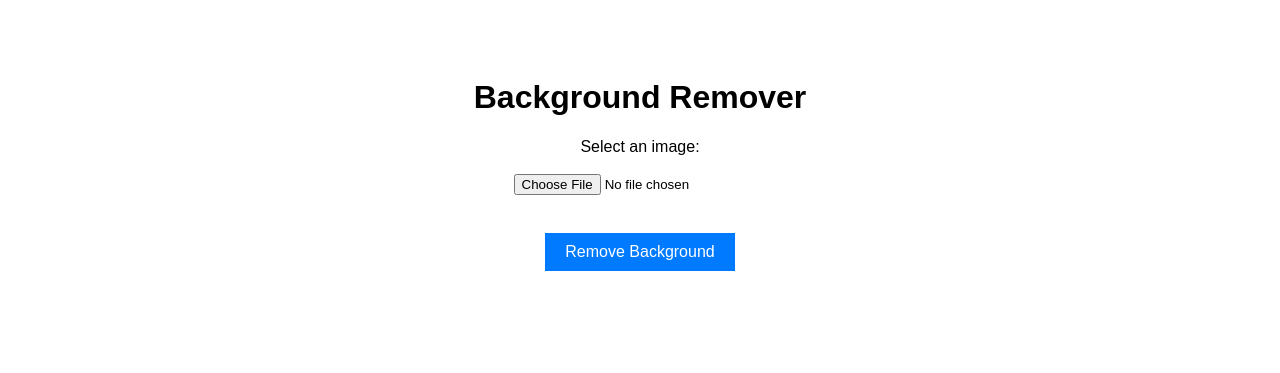
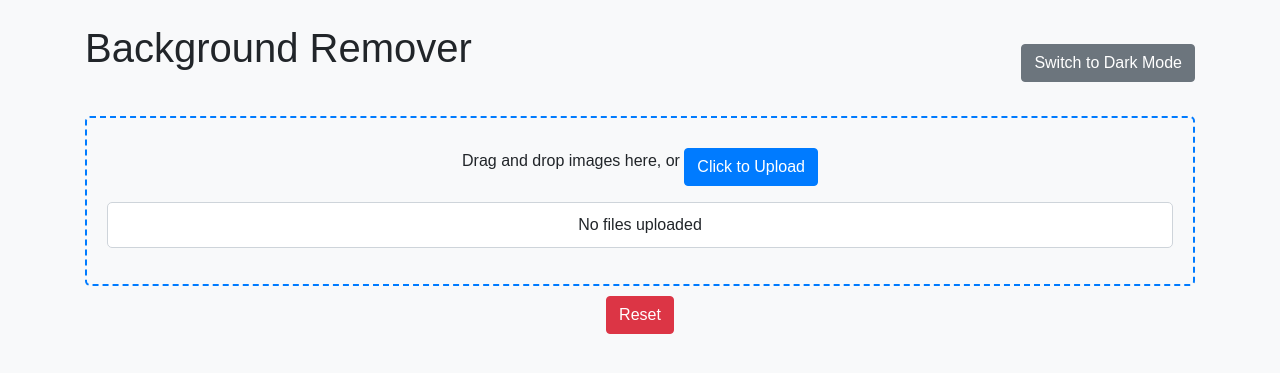
Before and after one commit to Donny1114/Remove_BG_WebApp, a Flask app: page / in a window 1280 px wide. Shown: the top 373 px of the page. Run offline with Flask 3, Linux system fonts and the light colour scheme; some libraries are stand-ins or nearby versions.

Commit message:
added dark mode, drag option and multiple file upload

```diff
--- a/app.py
+++ b/app.py
@@ -2,8 +2,11 @@ from flask import Flask, render_template, request, send_file, redirect, url_for
 from PIL import Image
 from rembg import remove
 import io
+import os
+import zipfile
 
 app = Flask(__name__)
+# app.secret_key = os.getenv('SECRET_KEY', 'your_default_secret_key_here')  # Set a secret key for session management
 
 
 @app.route('/')
@@ -12,25 +15,42 @@ def index():
 
 
 @app.route('/upload', methods=['POST'])
-def upload_image():
-    if 'image' not in request.files:
+def upload_images():
+    files = request.files.getlist('images')  # Get multiple files
+    if not files or files[0].filename == '':
         return redirect(request.url)
 
-    file = request.files['image']
-    if file.filename == '':
-        return redirect(request.url)
+    output_images = []
+    for file in files:
+        # Check for valid image files
+        if not file.filename.lower().endswith(('.png', '.jpg', '.jpeg', '.gif')):
+            return redirect(request.url)  # Redirect back if not an image
 
-    if file:
-        img = Image.open(file.stream)
-        output = remove(img)
+        try:
+            img = Image.open(file.stream)
+            output = remove(img)
 
-        # Save output to an in-memory file
-        img_io = io.BytesIO()
-        output.save(img_io, 'PNG')
-        img_io.seek(0)
+            img_io = io.BytesIO()
+            output.save(img_io, 'PNG')
+            img_io.seek(0)
 
-        # Return the image as an attachment for download
-        return send_file(img_io, mimetype='image/png', as_attachment=True, download_name='output.png')
+            output_images.append(img_io)
+        except Exception as e:
+            # Log the error or handle it appropriately
+            return redirect(request.url)  # Redirect back on error
+
+    # If there's only one image, return it as a single file download
+    if len(output_images) == 1:
+        return send_file(output_images[0], mimetype='image/png', as_attachment=True, download_name='output.png')
+
+    # If multiple images, return them as a zip file
+    zip_io = io.BytesIO()
+    with zipfile.ZipFile(zip_io, mode='w') as zipf:
+        for i, img_io in enumerate(output_images):
+            zipf.writestr(f'output_{i + 1}.png', img_io.read())
+
+    zip_io.seek(0)
+    return send_file(zip_io, mimetype='application/zip', as_attachment=True, download_name='output_images.zip')
 
 
 @app.route('/reset')
--- a/templates/index.html
+++ b/templates/index.html
@@ -4,88 +4,180 @@
     <meta charset="UTF-8">
     <meta name="viewport" content="width=device-width, initial-scale=1.0">
     <title>Background Remover</title>
-    <style>
+    <link rel="stylesheet" href="https://stackpath.bootstrapcdn.com/bootstrap/4.5.2/css/bootstrap.min.css">
+    <style id="theme-stylesheet">
+        /* Basic CSS Reset */
+        * {
+            margin: 0;
+            padding: 0;
+            box-sizing: border-box;
+        }
+
         body {
             font-family: Arial, sans-serif;
+            background-color: #f8f9fa;
+            transition: background-color 0.3s, color 0.3s;
+        }
+
+        h1 {
+            font-size: 2.5rem;
+            margin-bottom: 20px;
+        }
+
+        .upload-area {
+            border: 2px dashed #007bff;
+            border-radius: 5px;
+            padding: 20px;
             text-align: center;
-            padding: 50px;
+            transition: background-color 0.3s, border-color 0.3s;
         }
-        .container {
-            max-width: 500px;
-            margin: 0 auto;
+
+        .upload-area.dragover {
+            background-color: #e9ecef;
+            border-color: #0056b3;
         }
-        button {
-            background-color: #007bff;
-            color: white;
-            border: none;
-            padding: 10px 20px;
-            font-size: 16px;
-            cursor: pointer;
-            margin-top: 20px;
+
+        #file-names {
+            background-color: #ffffff;
+            border: 1px solid #ced4da;
+            border-radius: 5px;
+            padding: 10px;
+            margin-top: 15px;
         }
-        button:hover {
-            background-color: #0056b3;
+
+        #file-list {
+            list-style-type: none;
+            padding: 0;
         }
-        #output {
-            margin-top: 20px;
+
+        #file-list li {
+            padding: 5px 0;
+            border-bottom: 1px solid #dee2e6;
         }
-        #reset-button {
-            display: none;
-            margin-top: 20px;
+
+        #file-list li:last-child {
+            border-bottom: none;
+        }
+
+        .btn {
+            margin-top: 10px;
+        }
+
+        .dark-mode {
+            background-color: #343a40;
+            color: #ffffff;
+        }
+
+        .dark-mode .upload-area {
+            border-color: #6c757d;
+            background-color: #495057;
+        }
+
+        .dark-mode #file-names {
+            background-color: #495057;
+            border-color: #6c757d;
+        }
+
+        @media (max-width: 768px) {
+            h1 {
+                font-size: 2rem;
+            }
         }
     </style>
 </head>
 <body>
     <div class="container">
-        <h1>Background Remover</h1>
+        <div class="d-flex justify-content-between align-items-center my-4">
+            <h1 class="text-center">Background Remover</h1>
+            <button id="theme-toggle" class="btn btn-secondary">Switch to Dark Mode</button>
+        </div>
 
-        <!-- Image Upload Form -->
-        <form id="upload-form" method="POST" action="/upload" enctype="multipart/form-data">
-            <label for="image-upload">Select an image:</label><br><br>
-            <input type="file" id="image-upload" name="image" accept="image/*" required><br><br>
-            <button type="submit">Remove Background</button>
+        <!-- Drag and Drop Area for multiple files -->
+        <div id="upload-area" class="upload-area">
+            <p>Drag and drop images here, or <span class="btn btn-primary">Click to Upload</span></p>
+            <p id="file-names">No files uploaded</p>
+        </div>
+
+        <!-- Form for file upload (hidden) -->
+        <form id="upload-form" action="/upload" method="POST" enctype="multipart/form-data">
+            <input type="file" id="fileInput" name="images" accept="image/*" multiple style="display: none;">
         </form>
 
-        <!-- Output image -->
-        <div id="output">
-            <img id="output-image" style="max-width: 100%; display: none;">
+        <div class="text-center">
+            <button id="remove-bg-button" class="btn btn-primary" style="display: none;" onclick="removeBackground()">Remove Background</button>
+            <button id="reset-button" class="btn btn-danger" onclick="window.location.href='/reset';">Reset</button>
         </div>
-
-        <!-- Reset Button -->
-        <button id="reset-button" onclick="resetApp()">Reset</button>
     </div>
 
     <script>
-        document.getElementById('upload-form').onsubmit = function (event) {
-            event.preventDefault(); // Prevent form from reloading the page
-            const formData = new FormData(this);
+        const uploadArea = document.getElementById('upload-area');
+        const fileInput = document.getElementById('fileInput');
+        const removeBgButton = document.getElementById('remove-bg-button');
+        const fileNamesDisplay = document.getElementById('file-names');
 
-            fetch('/upload', {
-                method: 'POST',
-                body: formData
-            }).then(response => response.blob())
-            .then(blob => {
-                const url = URL.createObjectURL(blob);
+        uploadArea.addEventListener('click', () => {
+            fileInput.click();
+        });
 
-                // Create a temporary link for downloading the file
-                const a = document.createElement('a');
-                a.href = url;
-                a.download = 'output.png';
-                document.body.appendChild(a);
-                a.click();
-                a.remove();
+        uploadArea.addEventListener('dragover', (event) => {
+            event.preventDefault();
+            uploadArea.classList.add('dragover');
+        });
 
-                // Display reset button after download
-                document.getElementById('reset-button').style.display = 'inline-block';
-            }).catch(error => {
-                console.error('Error:', error);
-            });
-        };
+        uploadArea.addEventListener('dragleave', () => {
+            uploadArea.classList.remove('dragover');
+        });
 
-        // Reset the view by reloading the page
-        function resetApp() {
-            window.location.href = "/reset";
+        uploadArea.addEventListener('drop', (event) => {
+            event.preventDefault();
+            uploadArea.classList.remove('dragover');
+
+            const files = event.dataTransfer.files;
+            if (files.length > 0) {
+                fileInput.files = files;
+                displayFileNames(files);
+                removeBgButton.style.display = 'block';  // Show "Remove Background" button
+            }
+        });
+
+        fileInput.addEventListener('change', () => {
+            if (fileInput.files.length > 0) {
+                displayFileNames(fileInput.files);
+                removeBgButton.style.display = 'block';
+            }
+        });
+
+        function displayFileNames(files) {
+            fileNamesDisplay.innerHTML = ''; // Clear previous names
+            for (let i = 0; i < files.length; i++) {
+                const li = document.createElement('li');
+                li.textContent = files[i].name;
+                fileNamesDisplay.appendChild(li);
+            }
         }
+
+        function removeBackground() {
+            document.getElementById('upload-form').submit();
+        }
+
+        const themeToggleBtn = document.getElementById('theme-toggle');
+        const body = document.body;
+        const savedTheme = localStorage.getItem('theme');
+        if (savedTheme === 'dark') {
+            body.classList.add('dark-mode');
+            themeToggleBtn.textContent = 'Switch to Light Mode';
+        }
+
+        themeToggleBtn.addEventListener('click', () => {
+            body.classList.toggle('dark-mode');
+            if (body.classList.contains('dark-mode')) {
+                themeToggleBtn.textContent = 'Switch to Light Mode';
+                localStorage.setItem('theme', 'dark');
+            } else {
+                themeToggleBtn.textContent = 'Switch to Dark Mode';
+                localStorage.setItem('theme', 'light');
+            }
+        });
     </script>
 </body>
 </html>
```
Also changed, not shown: static/styles.css (+49 -29 lines).
